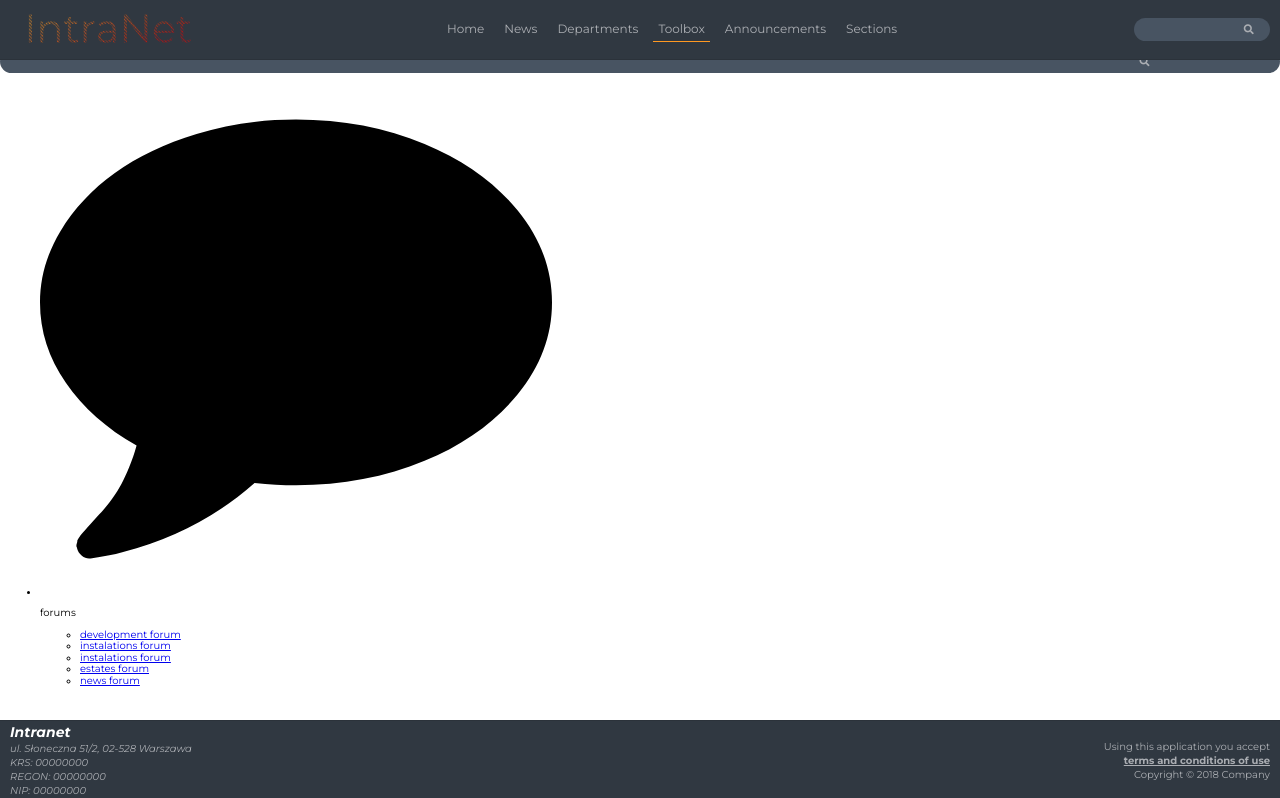
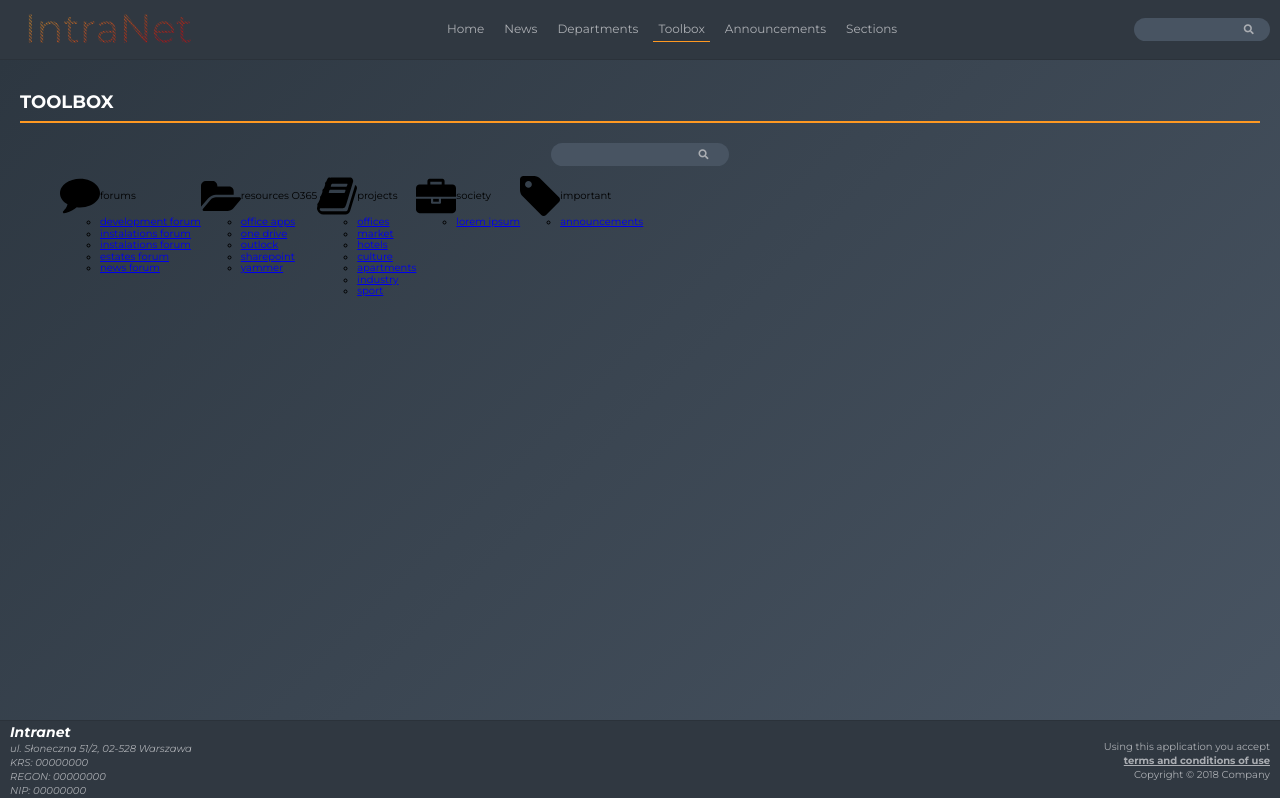
Before and after one commit to MariuszSzlachta/intranet, a React app: page /toolbox in a window 1280 px wide. Shown: the top 798 px of the page. Built offline with nearby package versions, Linux system fonts and the light colour scheme.

Commit message:
Add some styles to tolbox

```diff
--- a/src/Components/Placeholer/Placeholder.module.scss
+++ b/src/Components/Placeholer/Placeholder.module.scss
@@ -9,9 +9,7 @@
   height: $compHeight;
   margin-top: 60px;
   padding: 2rem;
-}
-
-.placeholder__title {
+  &__title {
     position: relative;
     font-size: 1.8rem;
     text-transform: capitalize;
@@ -28,16 +26,15 @@
       background-color: $primary;
     }
   }
-
-.placeholder__text {
+  &__text {
     font-size: 1.2rem;
     line-height: 2;
     color: $text_primary;
   }
+}
 
 @media (max-width: 992px) {
   .placeholder {
-    // overflow-y: initial;
     height: auto;
     min-height: 100vh;
   }
--- a/src/Components/Toolbox/Categories/Categories.module.scss
+++ b/src/Components/Toolbox/Categories/Categories.module.scss
@@ -0,0 +1,4 @@
+.categories {
+  display: flex;
+  flex-wrap: wrap;
+}
--- a/src/Components/Toolbox/Categories/Category/Category.module.scss
+++ b/src/Components/Toolbox/Categories/Category/Category.module.scss
@@ -0,0 +1,15 @@
+@import '../../../../Shared/variables.module.scss';
+
+.category {
+  display: flex;
+  flex-direction: column;
+  &__header {
+    display: flex;
+    max-height: 60px;
+    align-items: center;
+  }
+  &__icon {
+    width: 40px;
+    height: auto;
+  }
+}
--- a/src/Components/Toolbox/Toolbox.js
+++ b/src/Components/Toolbox/Toolbox.js
@@ -9,8 +9,10 @@ const toolbox = (props) => {
 
   return (
     <div className={classes.toolbox}>
-      <h1 className={classes.toolbox__heading}>Toolbox</h1>
-      <SearchBar submited={(event) => props.submited(event)} />
+      <h1 className={classes.toolbox__title}>Toolbox</h1>
+      <div className={classes.toolbox__componentWrapper}>
+        <SearchBar submited={(event) => props.submited(event)} />
+      </div>
       <div className={classes.toolbox__wrapper}>
         <Categories data={props.data} />
       </div>
--- a/src/Components/Toolbox/Toolbox.module.scss
+++ b/src/Components/Toolbox/Toolbox.module.scss
@@ -0,0 +1,40 @@
+@import '../../Shared/variables.module.scss';
+
+.toolbox {
+  display: flex;
+  flex-direction: column;
+  overflow-y: auto;
+  overflow-x: hidden;
+  background: $gradient;
+  height: $compHeight;
+  margin-top: 60px;
+  padding: 2rem;
+  &__componentWrapper {
+    max-width: 300px;
+    margin: 0 auto;
+  }
+  &__title {
+    position: relative;
+    font-size: 1.8rem;
+    text-transform: capitalize;
+    text-transform: uppercase;
+    margin-bottom: 3rem;
+    color: $white;
+    &::after {
+      content: '';
+      position: absolute;
+      bottom: -1rem;
+      left: 0;
+      width: 100%;
+      height: 2px;
+      background-color: $primary;
+    }
+  }
+}
+
+@media (max-width: 992px) {
+  .toolbox {
+    height: auto;
+    min-height: 100vh;
+  }
+}
```
Lines whose indentation alone changed are shown as unchanged.
